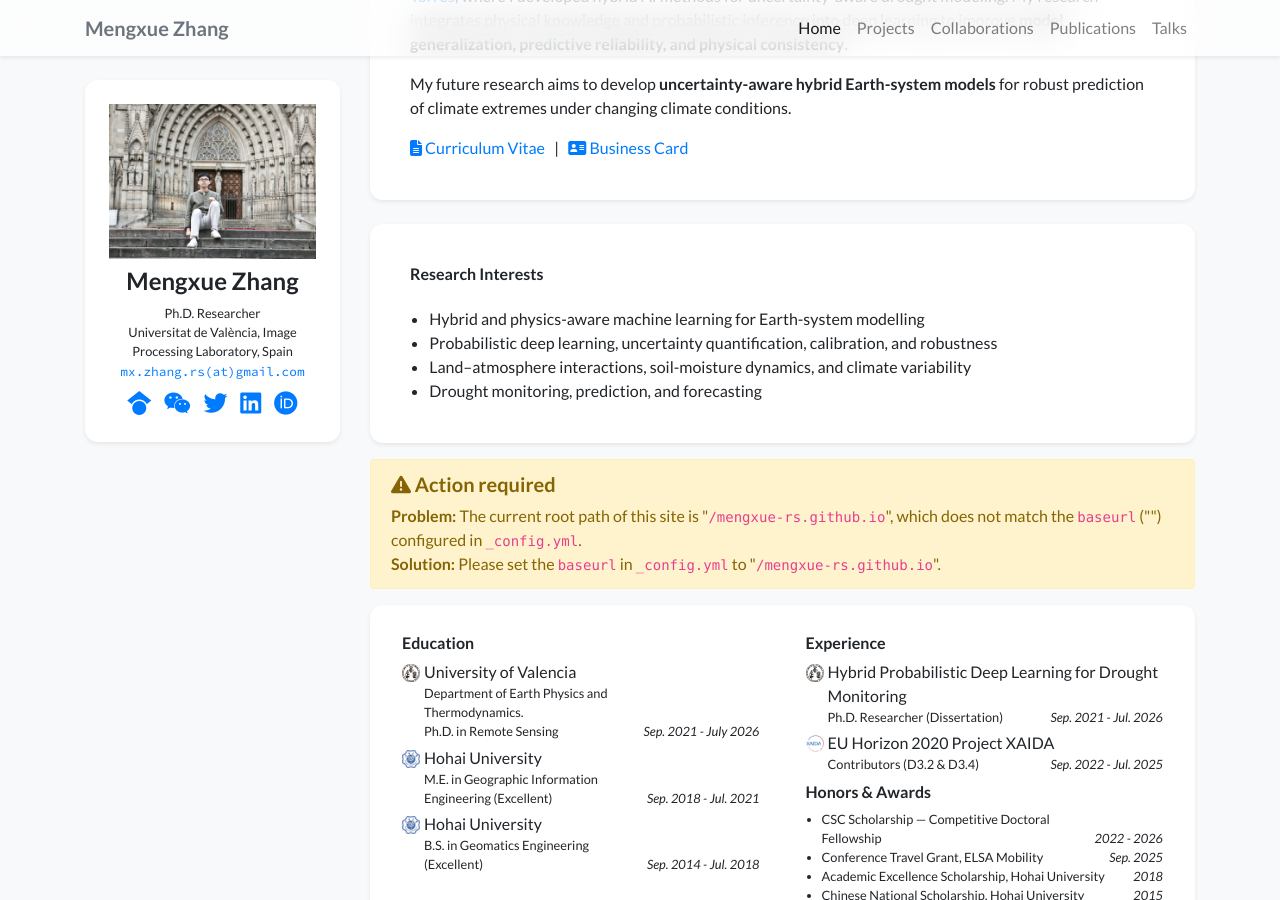
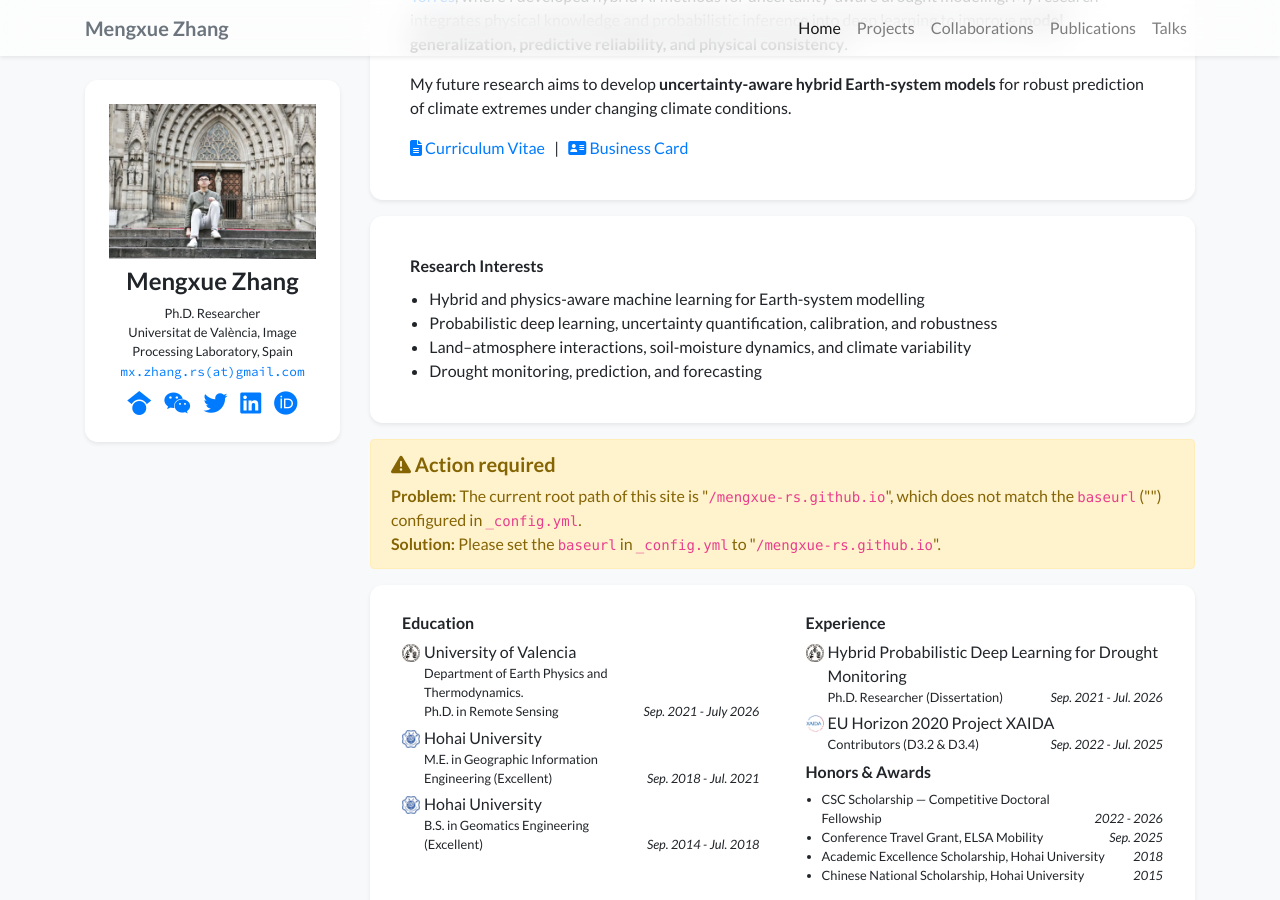
Before and after one commit to mengxue-rs/mengxue-rs.github.io, a Jekyll site: the page built from index.html, in a window 1280 px wide and 900 px high, scrolled down 306 px. Built offline with Jekyll 4.4.1, drawn with Linux system fonts in a browser that asks for light colours; nearby versions of some CDN libraries; a style sheet for code colours, icons or effects is not loaded.

Commit message:
Update interests_card.html

```diff
--- a/_includes/widgets/interests_card.html
+++ b/_includes/widgets/interests_card.html
@@ -1,5 +1,5 @@
 <div class="mt-3 d-md-none"></div>
-<div class="row mt-4">
+<div class="row mt-3">
     <div class="col">
         <div class="card border-0 shadow-sm bg-white">
             <div class="card-body p-4">
@@ -8,10 +8,10 @@
                         Research Interests
                     </div>
                 </div>
-                <div class="row p-3">
+                <div class="row px-3 pb-3 pt-1">
                     <div class="col">
                         <div class="text-profile-bio mt-0" {% if site.data.profile.short_bio_text_justify %}style="text-align: justify;"{% endif %}>
-                            <ul class="mb-0" style="padding-left: 1.2rem;">
+                            <ul class="mb-0 mt-0" style="padding-left: 1.2rem;">
                                 <li>Hybrid and physics-aware machine learning for Earth-system modelling</li>
                                 <li>Probabilistic deep learning, uncertainty quantification, calibration, and robustness</li>
                                 <li>Land–atmosphere interactions, soil-moisture dynamics, and climate variability</li>
```
